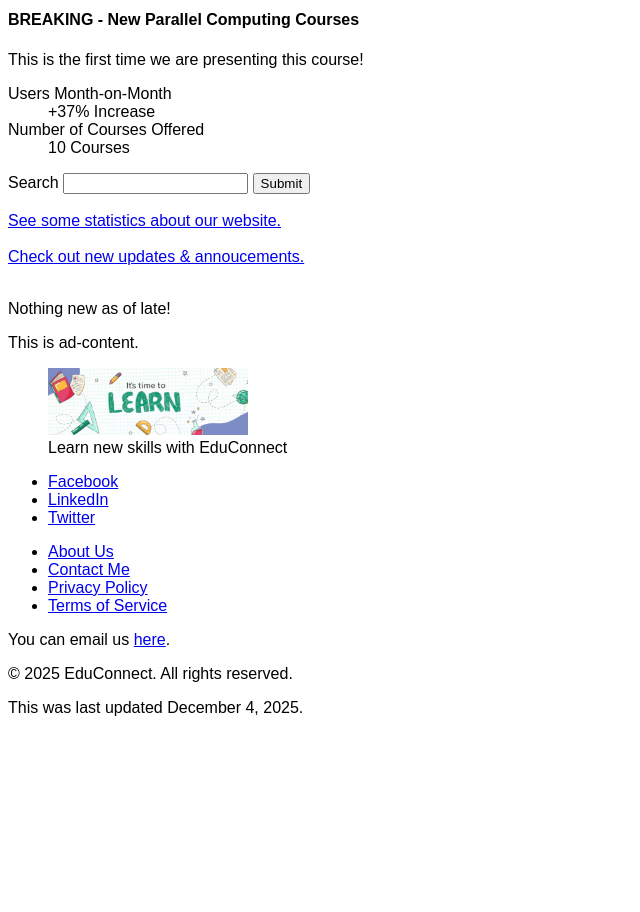
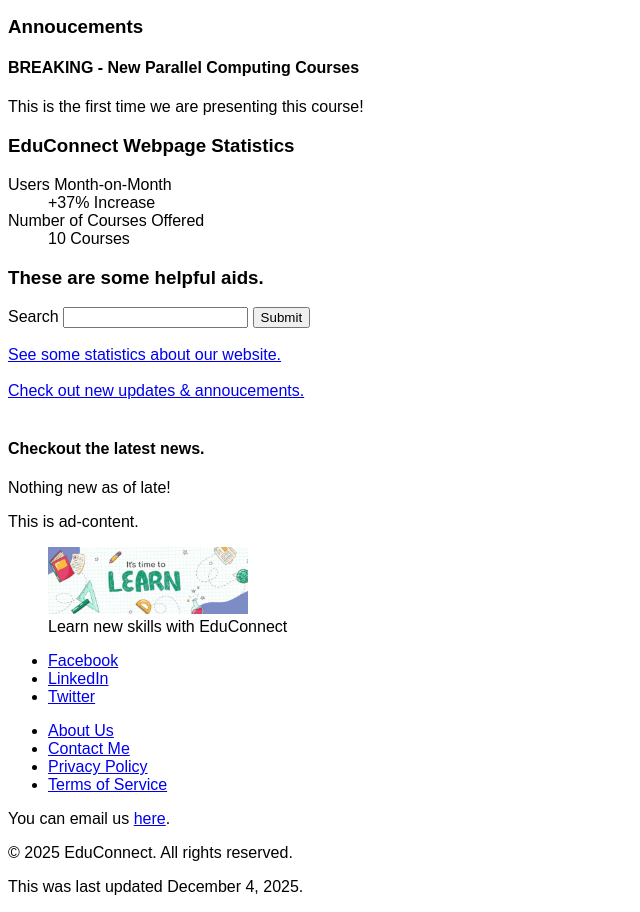
Before and after one commit to sherif6931/wpassignment, a plain HTML site: page Part2_Website_Project/index.html in a window 1280 px wide. Shown: the part 1500-2412 px from the top of the page, without its empty margins (0-640 px from the left). Before the commit the page ends 2233 px from the top, so only its background shows below. Drawn offline with Linux system fonts and the light colour scheme.

Commit message:
fixed section no header problem

```diff
--- a/Part2_Website_Project/index.html
+++ b/Part2_Website_Project/index.html
@@ -34,6 +34,7 @@
                 </nav>
             </header>
             <section>
+                <h2>Courses</h2>
                 <article>
                     <h2>Data &amp; A.I.</h2>
                     <p>The course covers data science tenets in<br>Python, and explores machine learning and<br>deep learning topics</p>
@@ -84,6 +85,7 @@
                 </article>
                 <!-- Usage Statistics -->
                 <section id="statistics">
+                    <h3>EduConnect Webpage Statistics</h3>
                     <dl>
                         <dt>Users Month-on-Month</dt>
                         <dd>
@@ -98,6 +100,7 @@
             </section>
         </section>
         <section width="30%">
+            <h3>These are some helpful aids.</h3>
             <form action="#" method="post">
                 <label for="search">Search</label>
                 <input type="text" id="search" name="search">
@@ -110,6 +113,7 @@
             </div>
             <br>
             <section aria-label="Latest News">
+                <h4>Checkout the latest news.</h4>
                 <p>Nothing new as of late!</p>
             </section>
             <aside>
@@ -126,7 +130,7 @@
     </main>
     <footer>
         <div class="footer-class">
-            <section id="footer-links">
+            <div id="footer-links">
                 <ul>
                     <li hidden>Social Links</li>
 
@@ -140,14 +144,14 @@
                     <li><a href="#">Privacy Policy</a></li>
                     <li><a href="#">Terms of Service</a></li>
                 </ul>
-            </section>
-            <section>
+            </div>
+            <div>
                 <p>You can email us <a href="mailto:sherif6931@github.com">here</a>.</p>
-            </section>
-            <section>
+            </div>
+            <div>
                 <p>&copy; 2025 EduConnect. All rights reserved.</p>
                 <p>This was last updated <time datetime="2025-12-04">December 4, 2025</time>.</p>
-            </section>
+            </div>
         </div>
     </footer>
 </body>
```
